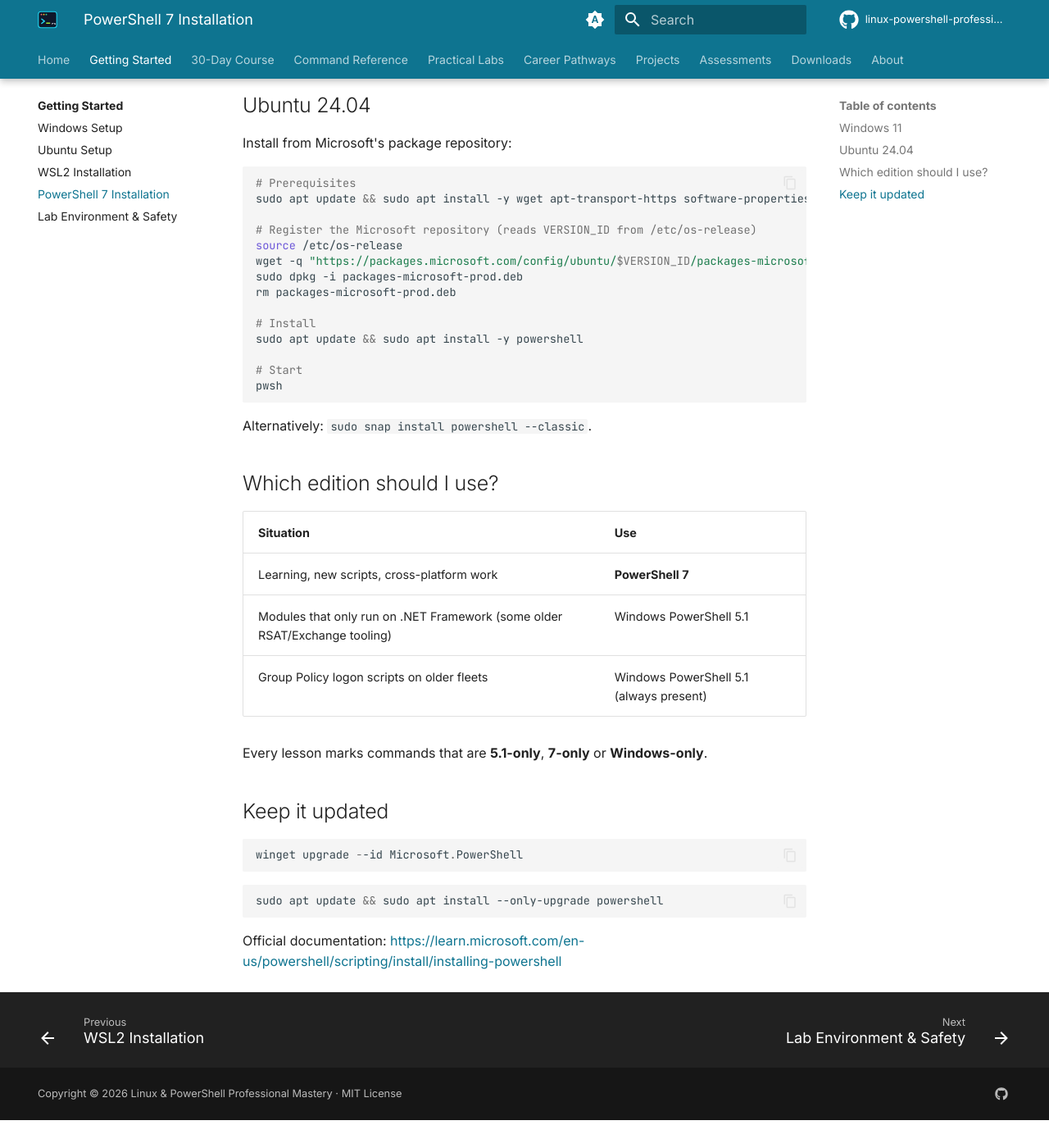
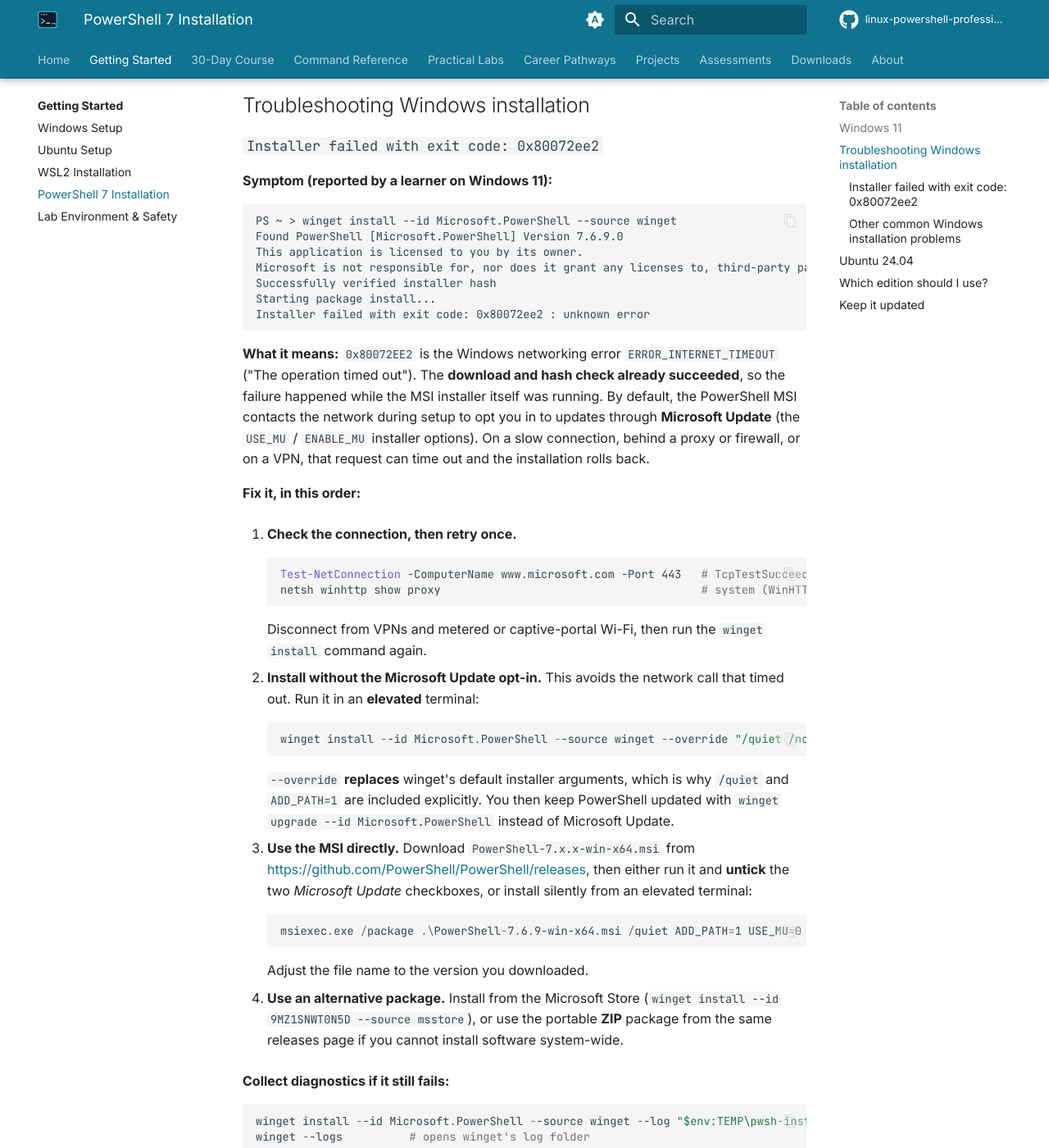
Before and after one commit to sanjay493/linux-powershell-professional-mastery, an MkDocs documentation site: the page built from docs/getting-started/powershell-install.md, in a window 1280 px wide and 1400 px high, scrolled down 563 px. Shown: the whole window at 82% size. Built offline with MkDocs 1.6.1 and Material for MkDocs 9.7.7, drawn with Linux system fonts in a browser that asks for light colours; before the commit the page ends 1929 px from its top, so only the background shows below that; some of the changed text lies outside the part shown.

Commit message:
docs(setup): troubleshoot winget PowerShell install error 0x80072ee2 (network timeout)

````diff
--- a/docs/getting-started/powershell-install.md
+++ b/docs/getting-started/powershell-install.md
@@ -4,7 +4,7 @@ description: "Install PowerShell 7 on Windows 11 and Ubuntu 24.04 side by side w
 
 # PowerShell 7 Installation
 
-PowerShell 7 installs **side by side** with Windows PowerShell 5.1. It does not replace it. The executable is `pwsh`. Microsoft's current Long-Term Support (LTS) release is 7.4. Any supported 7.x release works for this course.
+PowerShell 7 installs **side by side** with Windows PowerShell 5.1. It does not replace it. The executable is `pwsh`. Any supported 7.x release works for this course. `winget` installs the latest stable release (7.6 at the time of writing).
 
 ## Windows 11
 
@@ -28,6 +28,81 @@ Verify in a **new** terminal:
 ```powershell
 pwsh -NoProfile -Command '$PSVersionTable'
 ```
+
+## Troubleshooting Windows installation
+
+### `Installer failed with exit code: 0x80072ee2`
+
+**Symptom (reported by a learner on Windows 11):**
+
+```text
+PS ~ > winget install --id Microsoft.PowerShell --source winget
+Found PowerShell [Microsoft.PowerShell] Version 7.6.9.0
+This application is licensed to you by its owner.
+Microsoft is not responsible for, nor does it grant any licenses to, third-party packages.
+Successfully verified installer hash
+Starting package install...
+Installer failed with exit code: 0x80072ee2 : unknown error
+```
+
+**What it means:** `0x80072EE2` is the Windows networking error `ERROR_INTERNET_TIMEOUT` ("The operation timed out"). The **download and hash check already succeeded**, so the failure happened while the MSI installer itself was running. By default, the PowerShell MSI contacts the network during setup to opt you in to updates through **Microsoft Update** (the `USE_MU` / `ENABLE_MU` installer options). On a slow connection, behind a proxy or firewall, or on a VPN, that request can time out and the installation rolls back.
+
+**Fix it, in this order:**
+
+1. **Check the connection, then retry once.**
+
+    ```powershell
+    Test-NetConnection -ComputerName www.microsoft.com -Port 443   # TcpTestSucceeded should be True
+    netsh winhttp show proxy                                       # system (WinHTTP) proxy settings
+    ```
+
+    Disconnect from VPNs and metered or captive-portal Wi-Fi, then run the `winget install` command again.
+
+2. **Install without the Microsoft Update opt-in.** This avoids the network call that timed out. Run it in an **elevated** terminal:
+
+    ```powershell
+    winget install --id Microsoft.PowerShell --source winget --override "/quiet /norestart ADD_PATH=1 USE_MU=0 ENABLE_MU=0"
+    ```
+
+    `--override` **replaces** winget's default installer arguments, which is why `/quiet` and `ADD_PATH=1` are included explicitly. You then keep PowerShell updated with `winget upgrade --id Microsoft.PowerShell` instead of Microsoft Update.
+
+3. **Use the MSI directly.** Download `PowerShell-7.x.x-win-x64.msi` from <https://github.com/PowerShell/PowerShell/releases>, then either run it and **untick** the two *Microsoft Update* checkboxes, or install silently from an elevated terminal:
+
+    ```powershell
+    msiexec.exe /package .\PowerShell-7.6.9-win-x64.msi /quiet ADD_PATH=1 USE_MU=0 ENABLE_MU=0
+    ```
+
+    Adjust the file name to the version you downloaded.
+
+4. **Use an alternative package.** Install from the Microsoft Store (`winget install --id 9MZ1SNWT0N5D --source msstore`), or use the portable **ZIP** package from the same releases page if you cannot install software system-wide.
+
+**Collect diagnostics if it still fails:**
+
+```powershell
+winget install --id Microsoft.PowerShell --source winget --log "$env:TEMP\pwsh-install.log"
+winget --logs          # opens winget's log folder
+```
+
+Search the log for `Return value 3` (the MSI step that failed) and for the URL that timed out.
+
+**Verify success:**
+
+```powershell
+winget list --id Microsoft.PowerShell
+pwsh -NoProfile -Command '$PSVersionTable.PSVersion'
+```
+
+!!! note "Validation status"
+    This fix is based on the documented PowerShell MSI options (`ADD_PATH`, `USE_MU`, `ENABLE_MU`) and the Windows error code definition. It has not been reproduced in CI, because the failure depends on the local network.
+
+### Other common Windows installation problems
+
+| Symptom | Cause | Fix |
+|---|---|---|
+| `'winget' is not recognized` | App Installer missing or outdated | Update **App Installer** from the Microsoft Store, then open a new terminal |
+| `pwsh` not recognized after a successful install | `PATH` not refreshed in the current window | Close and reopen the terminal, or run `& "$env:ProgramFiles\PowerShell\7\pwsh.exe"` |
+| `0x80070005` / access denied | Installing system-wide without elevation | Run the terminal **as Administrator** for the install only |
+| Install blocked by company policy | Software restriction or Intune/AppLocker rules | Ask IT, or use the Store/ZIP package if policy allows |
 
 ## Ubuntu 24.04
 
````
Also changed, not shown: docs/getting-started/windows-setup.md (+9 -0 lines).
